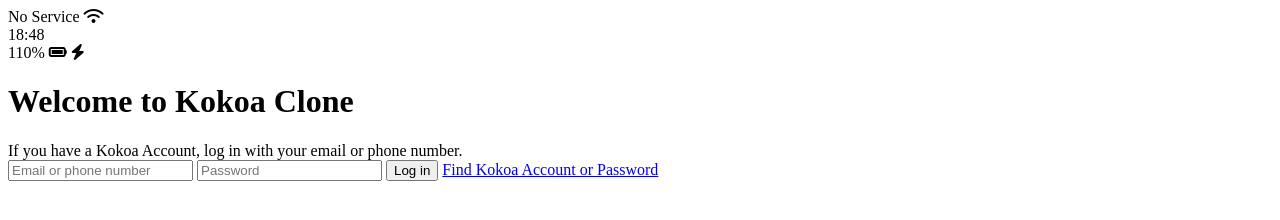
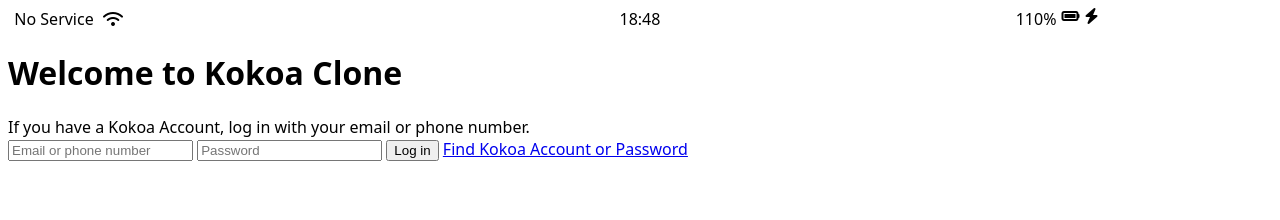
Before and after one commit to Bambbang/kokoa-clone-2020, a plain HTML site: page index.html in a window 1280 px wide. Drawn offline with Linux system fonts and the light colour scheme.

Commit message:
status-bar CSS

```diff
--- /dev/null
+++ b/CSS/styles.css
@@ -0,0 +1,28 @@
+body {
+  font-family: system-ui, -apple-system, BlinkMacSystemFont, "Segoe UI", Roboto,
+    Oxygen, Ubuntu, Cantarell, "Open Sans", "Helvetica Neue", sans-serif;
+}
+
+.status-bar {
+  display: flex;
+  justify-content: center;
+}
+
+.status-bar__column {
+  width: 33%;
+}
+.status-bar__column:first-child span {
+  margin-right: 5px;
+}
+
+.status-bar__column:nth-child(2) {
+  display: flex;
+  justify-content: center;
+}
+.status-bar__column:last-child {
+  display: flex;
+  justify-content: center;
+}
+.status-bar__column .fa-battery-full {
+  margin: 0px 5px;
+}
--- a/index.html
+++ b/index.html
@@ -1,12 +1,13 @@
 <!DOCTYPE html>
 <html lang="en">
   <head>
+    <link rel="stylesheet" href="CSS/styles.css" />
     <meta charset="UTF-8" />
     <meta name="viewport" content="width=device-width, initial-scale=1.0" />
     <title>Welcome to Kokoa Clone</title>
   </head>
   <body>
-    <div id="status-bar">
+    <div class="status-bar">
       <div class="status-bar__column">
         <span>No Service</span>
         <i class="fa-solid fa-wifi"></i>
```
